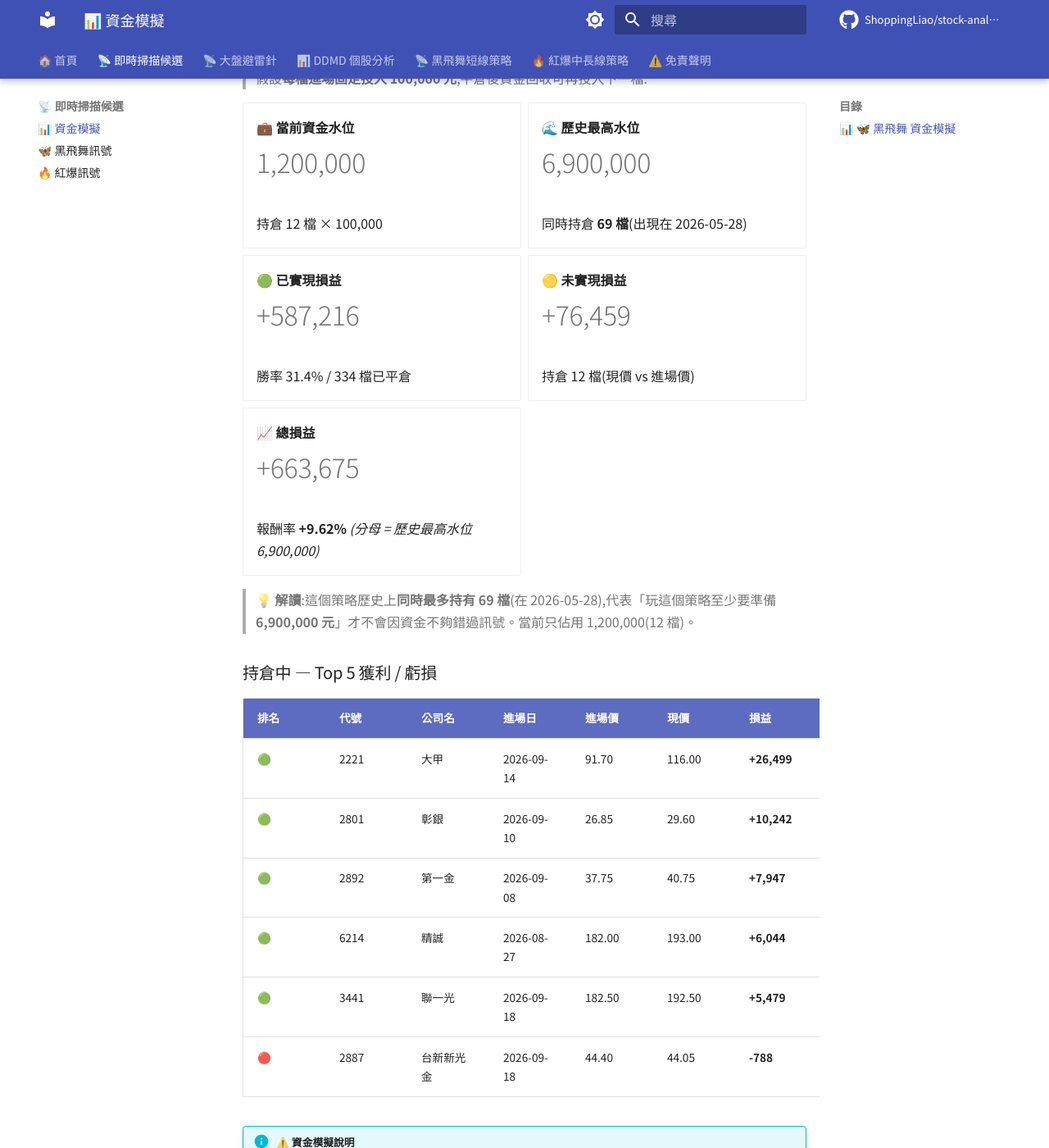
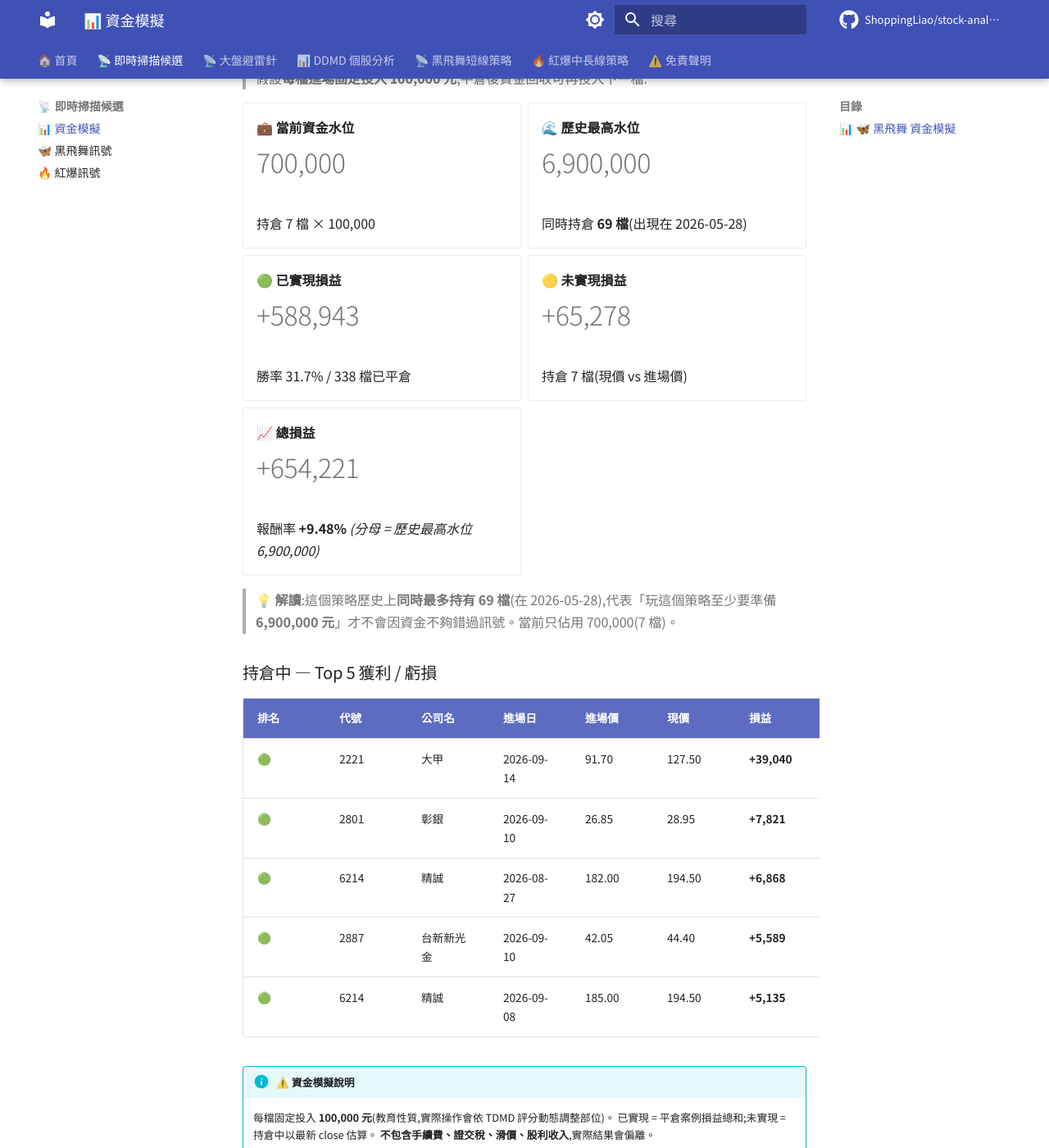
Before and after one commit to ShoppingLiao/stock-analysis-public, an MkDocs documentation site: the page built from docs/signals_capital.md, in a window 1280 px wide and 1400 px high, scrolled down 445 px. Shown: the whole window at 82% size. Built offline with MkDocs 1.6.1 and Material for MkDocs 9.7.7, drawn with Linux system fonts in a browser that asks for light colours; comment, search, counter and statistics services are not loaded; some of the changed text lies outside the part shown.

Commit message:
docs(signals): update BB + RB + capital (2026-09-18)

```diff
--- a/docs/signals_capital.md
+++ b/docs/signals_capital.md
@@ -17,9 +17,9 @@
 
 -   **💼 當前資金水位**
 
-    # 1,200,000
+    # 700,000
 
-    持倉 12 檔 × 100,000
+    持倉 7 檔 × 100,000
 
 -   **🌊 歷史最高水位**
 
@@ -29,36 +29,35 @@
 
 -   **🟢 已實現損益**
 
-    # +587,216
+    # +588,943
 
-    勝率 31.4% / 334 檔已平倉
+    勝率 31.7% / 338 檔已平倉
 
 -   **🟡 未實現損益**
 
-    # +76,459
+    # +65,278
 
-    持倉 12 檔(現價 vs 進場價)
+    持倉 7 檔(現價 vs 進場價)
 
 -   **📈 總損益**
 
-    # +663,675
+    # +654,221
 
-    報酬率 **+9.62%** _(分母 = 歷史最高水位 6,900,000)_
+    報酬率 **+9.48%** _(分母 = 歷史最高水位 6,900,000)_
 
 </div>
 
-> **💡 解讀**:這個策略歷史上**同時最多持有 69 檔**(在 2026-05-28),代表「玩這個策略至少要準備 **6,900,000 元**」才不會因資金不夠錯過訊號。當前只佔用 1,200,000(12 檔)。
+> **💡 解讀**:這個策略歷史上**同時最多持有 69 檔**(在 2026-05-28),代表「玩這個策略至少要準備 **6,900,000 元**」才不會因資金不夠錯過訊號。當前只佔用 700,000(7 檔)。
 
 ### 持倉中 — Top 5 獲利 / 虧損
 
 | 排名 | 代號 | 公司名 | 進場日 | 進場價 | 現價 | 損益 | 損益% |
 |------|------|--------|--------|--------|------|------|-------|
-| 🟢 | 2221 | 大甲 | 2026-09-14 | 91.70 | 116.00 | **+26,499** | **+26.50%** |
-| 🟢 | 2801 | 彰銀 | 2026-09-10 | 26.85 | 29.60 | **+10,242** | **+10.24%** |
-| 🟢 | 2892 | 第一金 | 2026-09-08 | 37.75 | 40.75 | **+7,947** | **+7.95%** |
-| 🟢 | 6214 | 精誠 | 2026-08-27 | 182.00 | 193.00 | **+6,044** | **+6.04%** |
-| 🟢 | 3441 | 聯一光 | 2026-09-18 | 182.50 | 192.50 | **+5,479** | **+5.48%** |
-| 🔴 | 2887 | 台新新光金 | 2026-09-18 | 44.40 | 44.05 | **-788** | **-0.79%** |
+| 🟢 | 2221 | 大甲 | 2026-09-14 | 91.70 | 127.50 | **+39,040** | **+39.04%** |
+| 🟢 | 2801 | 彰銀 | 2026-09-10 | 26.85 | 28.95 | **+7,821** | **+7.82%** |
+| 🟢 | 6214 | 精誠 | 2026-08-27 | 182.00 | 194.50 | **+6,868** | **+6.87%** |
+| 🟢 | 2887 | 台新新光金 | 2026-09-10 | 42.05 | 44.40 | **+5,589** | **+5.59%** |
+| 🟢 | 6214 | 精誠 | 2026-09-08 | 185.00 | 194.50 | **+5,135** | **+5.14%** |
 
 !!! info "⚠️ 資金模擬說明"
     每檔固定投入 **100,000 元**(教育性質,實際操作會依 TDMD 評分動態調整部位)。
@@ -93,15 +92,15 @@
 
 -   **🟡 未實現損益**
 
-    # +320,055
+    # +434,641
 
     持倉 37 檔(現價 vs 進場價)
 
 -   **📉 總損益**
 
-    # -436,465
+    # -321,878
 
-    報酬率 **-2.75%** _(分母 = 歷史最高水位 15,900,000)_
+    報酬率 **-2.02%** _(分母 = 歷史最高水位 15,900,000)_
 
 </div>
 
@@ -111,16 +110,16 @@
 
 | 排名 | 代號 | 公司名 | 進場日 | 進場價 | 現價 | 損益 | 損益% |
 |------|------|--------|--------|--------|------|------|-------|
-| 🟢 | 1709 | 和益 | 2026-08-13 | 30.65 | 42.95 | **+40,131** | **+40.13%** |
-| 🟢 | 2221 | 大甲 | 2026-09-02 | 83.20 | 116.00 | **+39,423** | **+39.42%** |
-| 🟢 | 6226 | 光鼎 | 2026-08-31 | 31.60 | 43.85 | **+38,766** | **+38.77%** |
-| 🟢 | 8039 | 台虹 | 2026-07-14 | 185.50 | 257.00 | **+38,544** | **+38.54%** |
-| 🟢 | 2395 | 研華 | 2026-07-09 | 547.00 | 686.00 | **+25,411** | **+25.41%** |
-| 🔴 | 2491 | 吉祥全 | 2026-08-28 | 56.40 | 40.30 | **-28,546** | **-28.55%** |
-| 🔴 | 4939 | 亞電 | 2026-08-28 | 92.80 | 77.60 | **-16,379** | **-16.38%** |
-| 🔴 | 2464 | 盟立 | 2026-09-04 | 211.00 | 179.50 | **-14,929** | **-14.93%** |
-| 🔴 | 1312 | 國喬 | 2026-09-01 | 15.65 | 14.95 | **-4,473** | **-4.47%** |
-| 🔴 | 2426 | 鼎元 | 2026-08-26 | 99.80 | 96.00 | **-3,808** | **-3.81%** |
+| 🟢 | 2221 | 大甲 | 2026-09-02 | 83.20 | 127.50 | **+53,245** | **+53.25%** |
+| 🟢 | 8039 | 台虹 | 2026-07-14 | 185.50 | 269.50 | **+45,283** | **+45.28%** |
+| 🟢 | 6226 | 光鼎 | 2026-08-31 | 31.60 | 45.70 | **+44,620** | **+44.62%** |
+| 🟢 | 2033 | 佳大 | 2026-08-28 | 25.65 | 33.90 | **+32,164** | **+32.16%** |
+| 🟢 | 6218 | 豪勉 | 2026-09-08 | 46.70 | 61.60 | **+31,906** | **+31.91%** |
+| 🔴 | 2491 | 吉祥全 | 2026-08-28 | 56.40 | 41.30 | **-26,773** | **-26.77%** |
+| 🔴 | 4939 | 亞電 | 2026-08-28 | 92.80 | 78.30 | **-15,625** | **-15.62%** |
+| 🔴 | 2464 | 盟立 | 2026-09-04 | 211.00 | 197.00 | **-6,635** | **-6.64%** |
+| 🔴 | 1312 | 國喬 | 2026-09-01 | 15.65 | 14.70 | **-6,070** | **-6.07%** |
+| 🔴 | 6547 | 高端疫苗 | 2026-08-27 | 63.10 | 59.70 | **-5,388** | **-5.39%** |
 
 !!! info "⚠️ 資金模擬說明"
     每檔固定投入 **100,000 元**(教育性質,實際操作會依 TDMD 評分動態調整部位)。
@@ -135,9 +134,9 @@
 
 -   **💼 當前資金水位**
 
-    # 4,900,000
+    # 4,400,000
 
-    BB 1,200,000 + RB 3,700,000
+    BB 700,000 + RB 3,700,000
 
 -   **🌊 兩策略歷史最高水位**
 
@@ -147,21 +146,21 @@
 
 -   **🟢 已實現損益**
 
-    # -169,303
+    # -167,576
 
-    BB +587,216 + RB -756,519
+    BB +588,943 + RB -756,519
 
 -   **🟡 未實現損益**
 
-    # +396,514
+    # +499,919
 
-    BB +76,459 + RB +320,055
+    BB +65,278 + RB +434,641
 
 -   **📈 總損益**
 
-    # +227,211
+    # +332,343
 
-    報酬率 **+1.00%** _(分母 = 兩策略歷史最高水位)_
+    報酬率 **+1.46%** _(分母 = 兩策略歷史最高水位)_
 
 </div>
 
```
Also changed, not shown: docs/signals_black_butterfly.md (+14 -18 lines), docs/signals_red_burst.md (+7 -1 lines).
